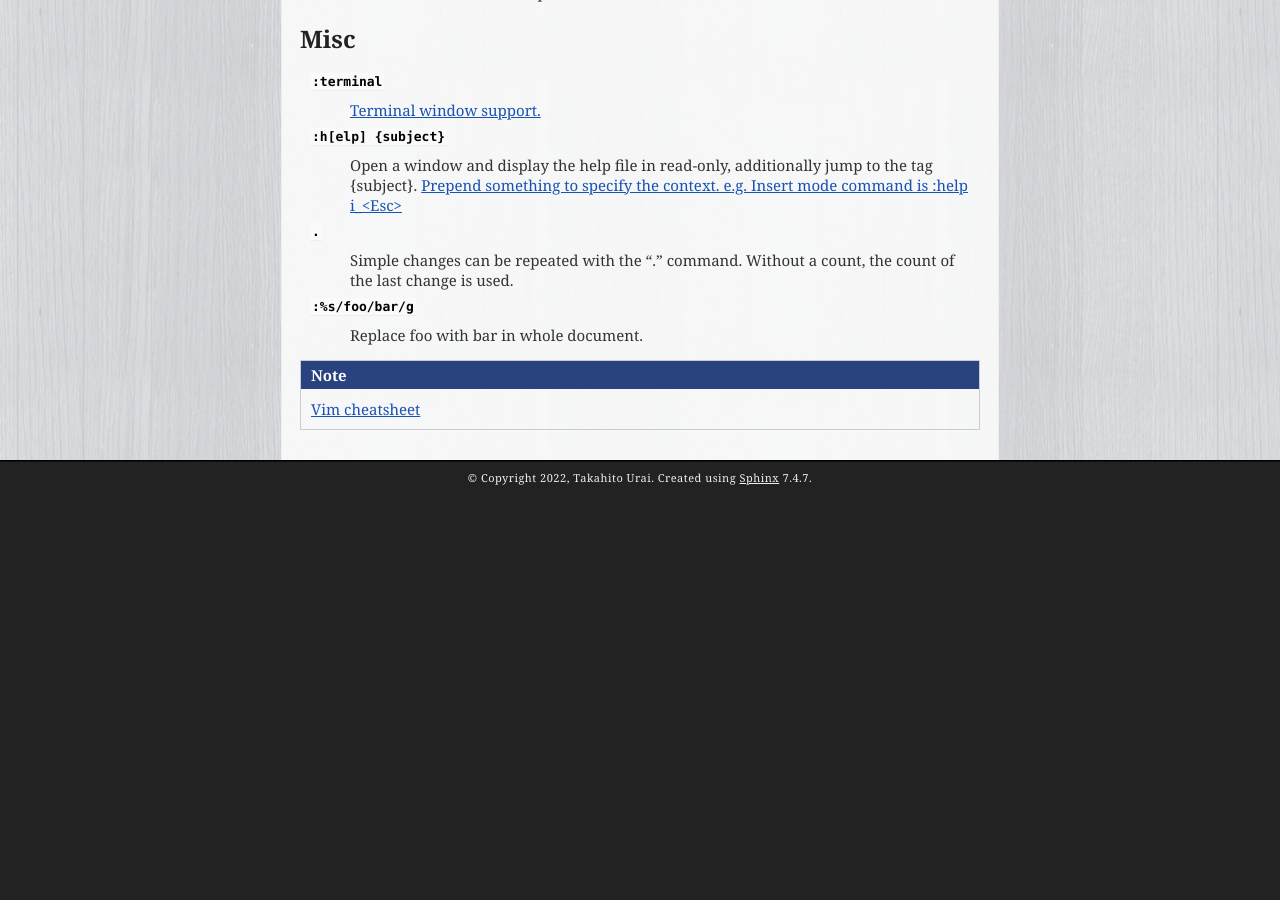
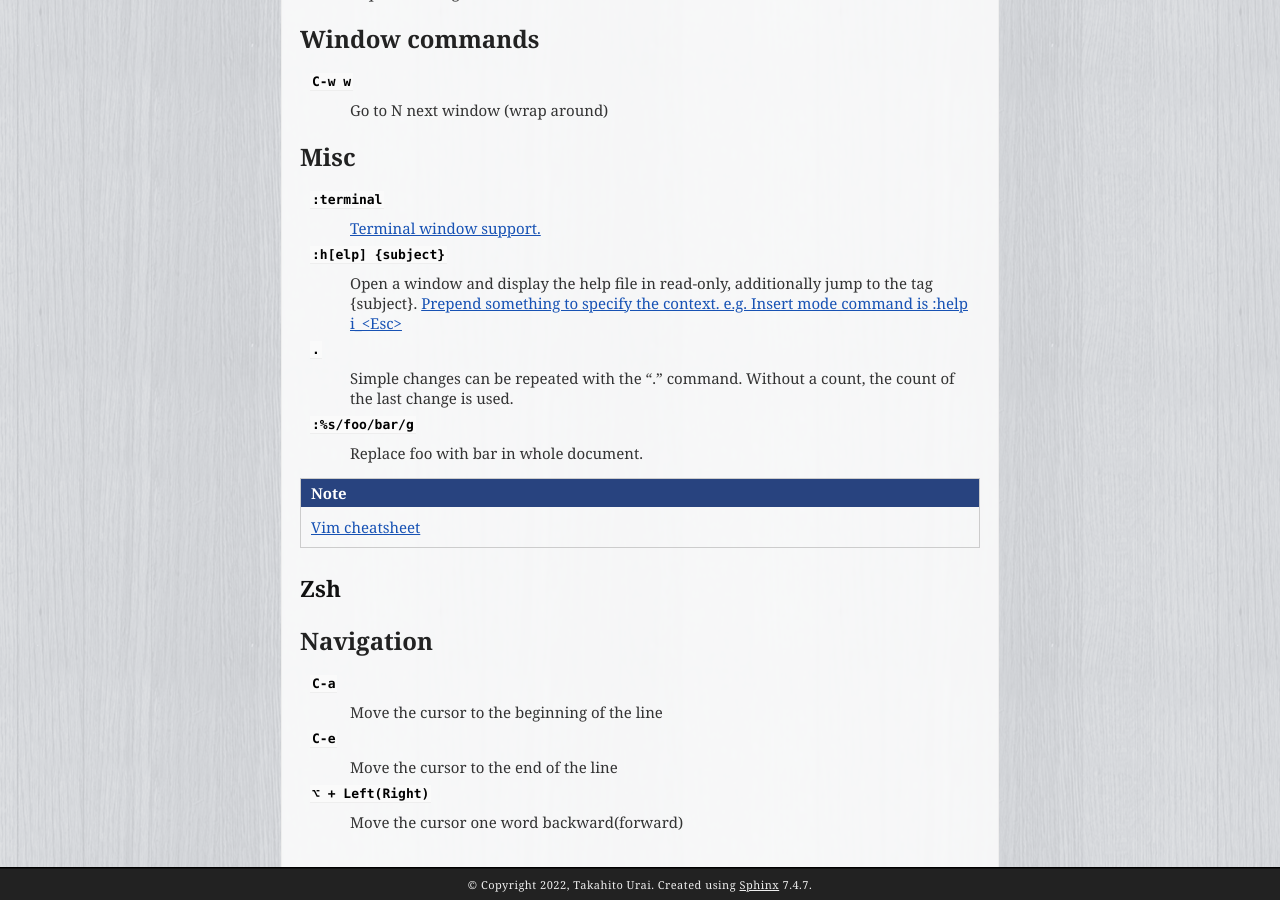
Before and after one commit to uraitakahito/shortcuts, a Sphinx documentation site: the page built from source/index.rst, in a window 1280 px wide and 900 px high, scrolled down 7233 px. Built offline with Sphinx 7.4.7, drawn with Linux system fonts in a browser that asks for light colours; before the commit the page ends 7726 px from its top, so only the background shows below that; some of the changed text lies outside the part shown.

Commit message:
Add zsh shortcuts

```diff
--- a/source/index.rst
+++ b/source/index.rst
@@ -28,7 +28,7 @@ General
 ``⌘ + Right``
    jump to the end of the line
 
-``⌃ + Left(Right)``
+``⌥ + Left(Right)``
    move by word
 
 ``⌘ + \``
@@ -141,6 +141,12 @@ Command Palette
 
 ``View: Move Editor Group XXX``
    move a tab from A to B
+
+Core CLI options
+------------------
+
+``-r or --reuse-window``
+   Forces opening a file or folder in the last active window.
 
 .. note::
    `vscode cheat sheet <https://code.visualstudio.com/shortcuts/keyboard-shortcuts-macos.pdf>`_
@@ -399,3 +405,18 @@ Misc
 
 .. note::
    `Vim cheatsheet <https://devhints.io/vim>`_
+
+Zsh
+=============
+
+Navigation
+--------------------
+
+``C-a``
+   Move the cursor to the beginning of the line
+
+``C-e``
+   Move the cursor to the end of the line
+
+``⌥ + Left(Right)``
+   Move the cursor one word backward(forward)
```
